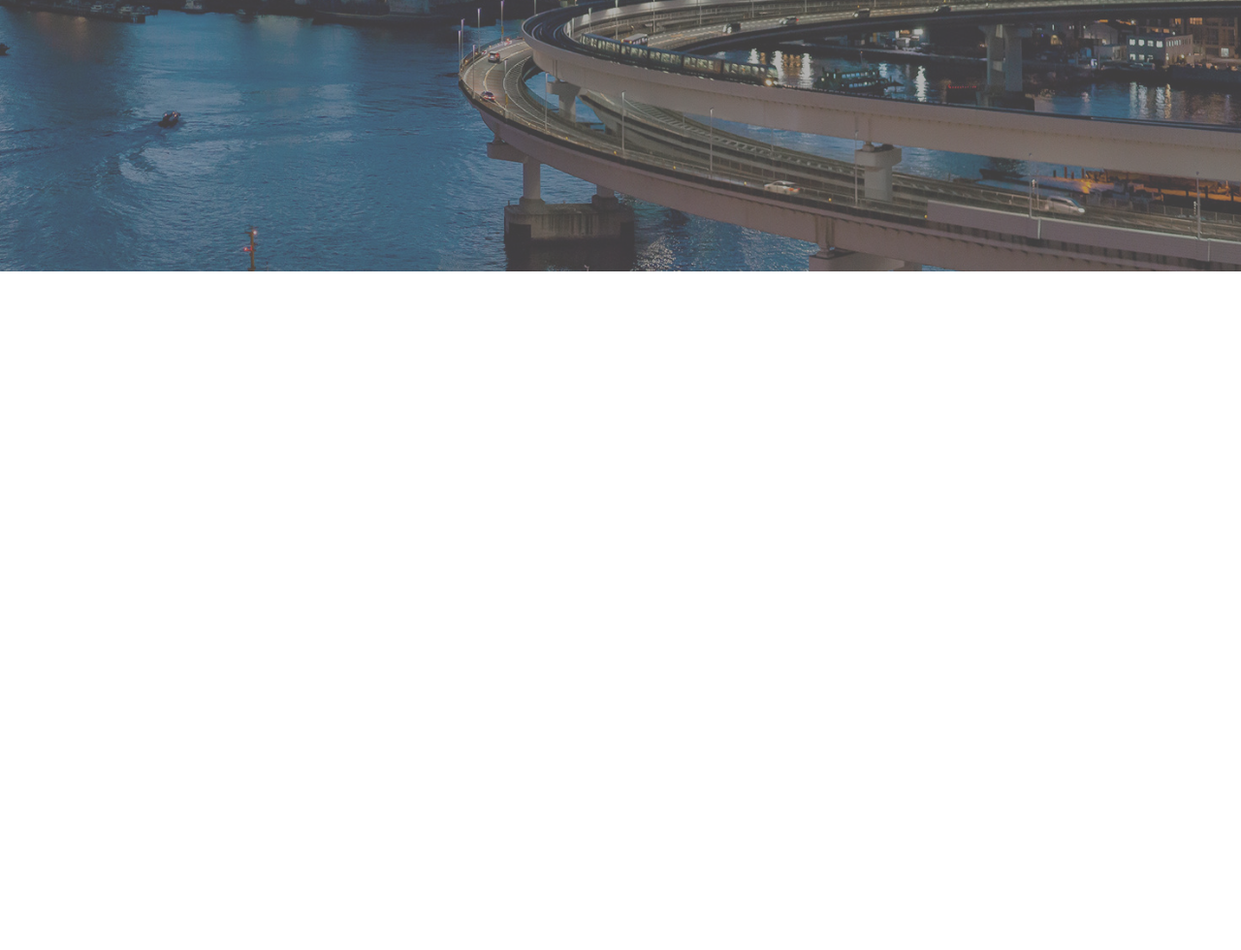
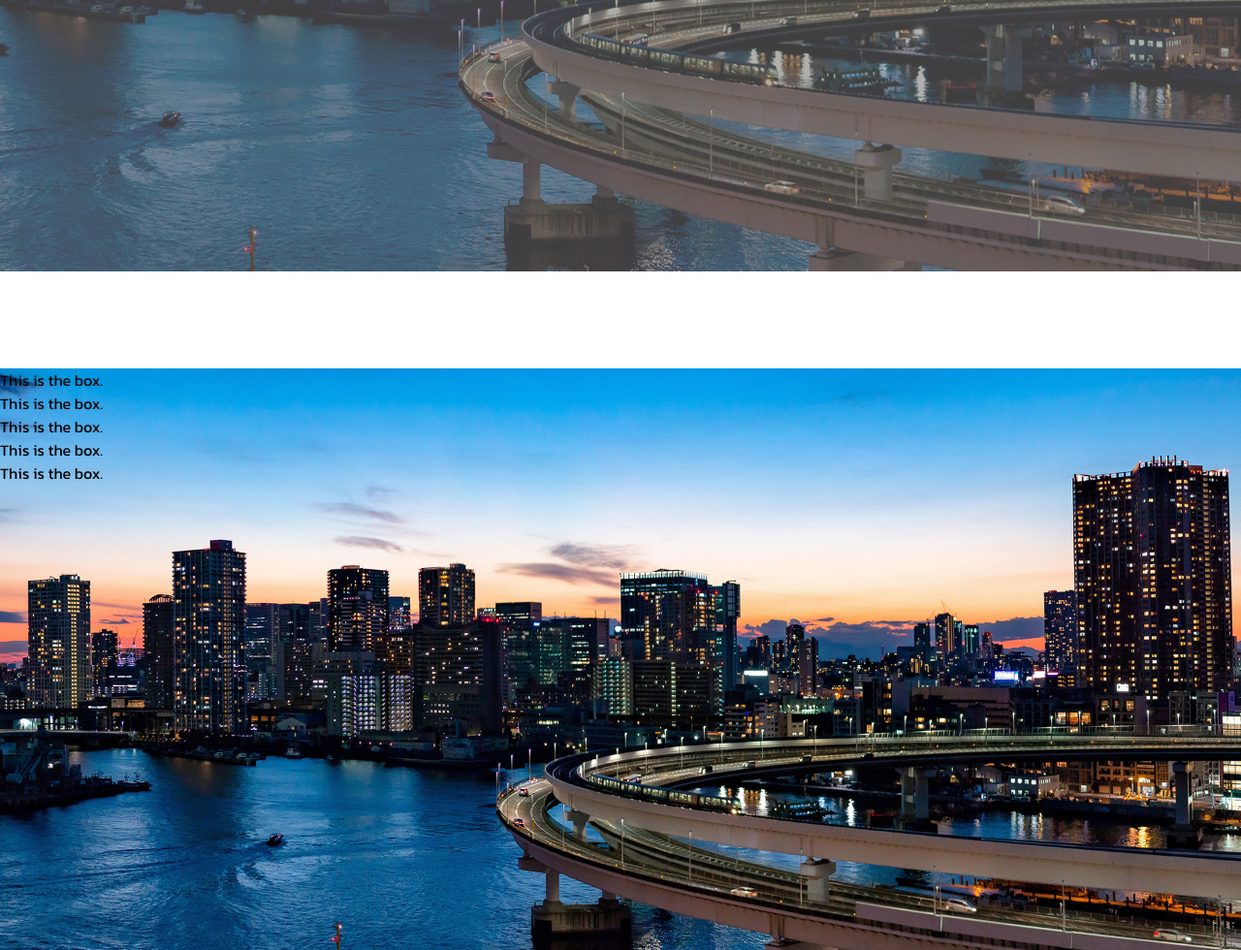
Before and after one commit to pythonbond488/horizonhunters, a plain HTML site: page index.html in a window 1280 px wide. Shown: the part 604-1584 px from the top of the page at 97% size. Before the commit the page ends 884 px from the top, so only its background shows below. Drawn offline with Linux system fonts and the light colour scheme.

Commit message:
first commit

```diff
--- a/index.html
+++ b/index.html
@@ -75,5 +75,14 @@
             </div>
         </div>
     </section>
+    <section id="box">
+        <div class="item">
+            <div class="items">This is the box.</div>
+            <div class="items">This is the box.</div>
+            <div class="items">This is the box.</div>
+            <div class="items">This is the box.</div>
+            <div class="items">This is the box.</div>
+        </div>
+    </section>
 </body>
 </html>
--- a/style.css
+++ b/style.css
@@ -184,3 +184,13 @@ div.navbar {
     margin: 0px 5px;
     font-size: 14px;
 }
+#box .item{
+    margin-top: 100px;
+   height: 600px;
+    width: 100%;
+    background-image: url(./assets/banner.jpg);
+    background-position: center;
+    background-attachment:scroll;
+    background-repeat: no-repeat;
+    background-size: cover;
+}
```
